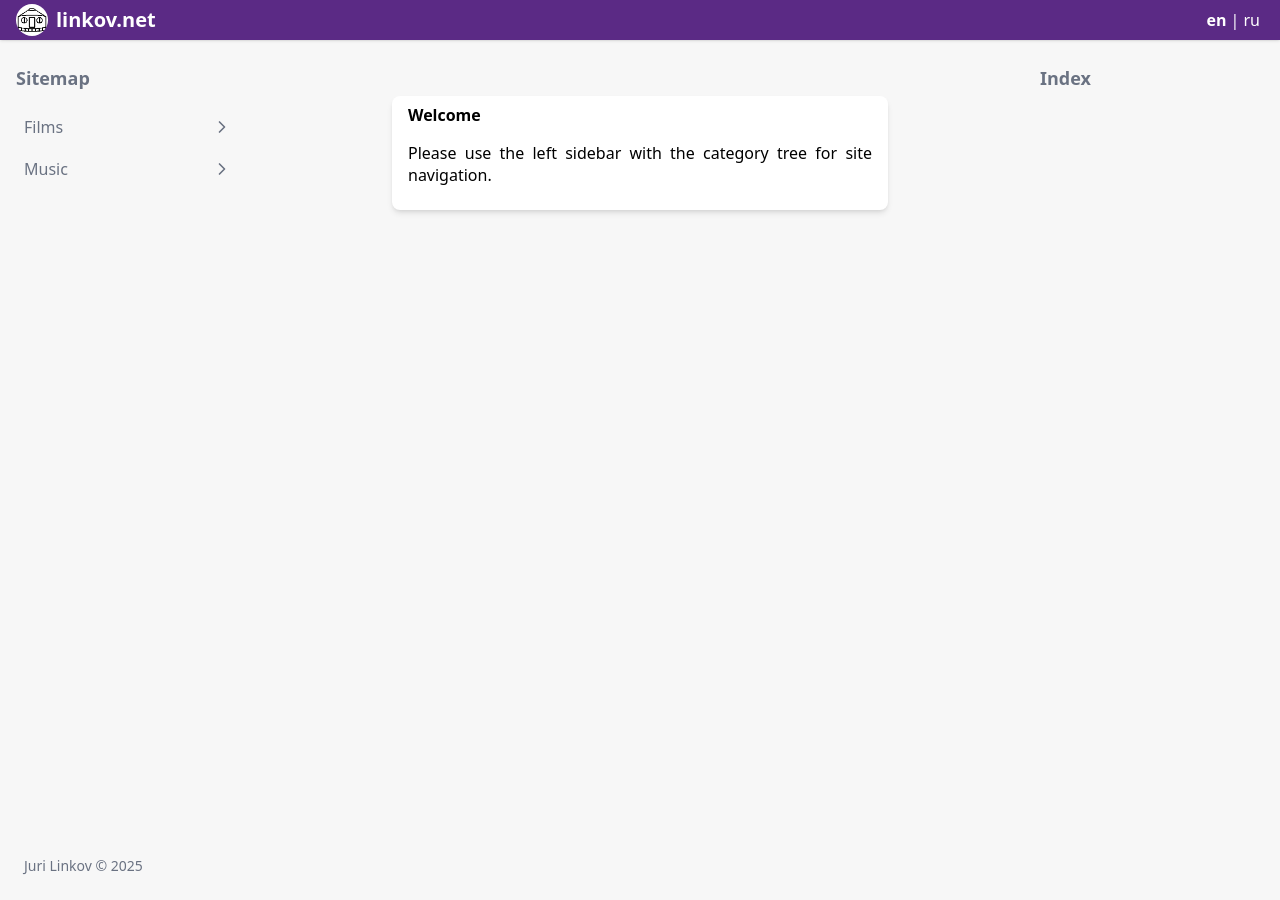
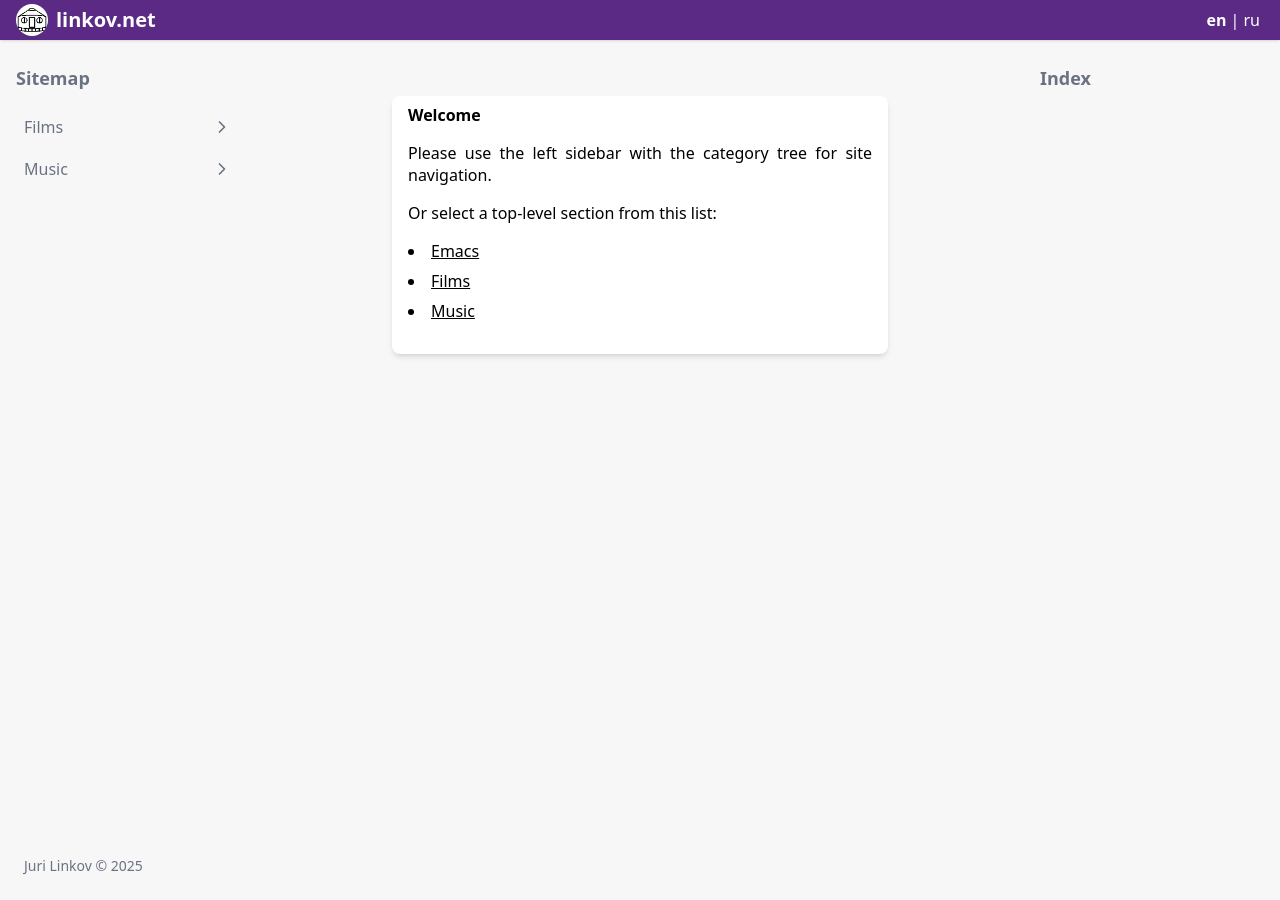
Before and after one commit to link0ff/link0ff.github.io, a Jekyll site: the page built from en/index.html, in a window 1280 px wide. Built offline with Jekyll 4.4.1, drawn with Linux system fonts in a browser that asks for light colours; nearby versions of some CDN libraries.

Commit message:
Add top-level section to index.html for case when js libs for menus are broken

```diff
--- a/en/index.html
+++ b/en/index.html
@@ -6,4 +6,12 @@ layout: category
 translations:
   ru: /ru
 ---
-<p>Please use the left sidebar with the category tree for site navigation.</p>
+<p class="mb-4">Please use the left sidebar with the category tree for site navigation.</p>
+
+<p class="mb-4">Or select a top-level section from this list:</p>
+
+<ul class="list-disc list-inside">
+  <li class="mb-2"><a class="underline" href="/en/emacs">Emacs</a></li>
+  <li class="mb-2"><a class="underline" href="/en/films">Films</a></li>
+  <li class="mb-2"><a class="underline" href="/en/music">Music</a></li>
+</ul>
--- a/files/style.css
+++ b/files/style.css
@@ -237,6 +237,9 @@
   .mr-4 {
     margin-right: calc(var(--spacing) * 4);
   }
+  .mb-2 {
+    margin-bottom: calc(var(--spacing) * 2);
+  }
   .mb-4 {
     margin-bottom: calc(var(--spacing) * 4);
   }
@@ -320,6 +323,12 @@
   }
   .resize {
     resize: both;
+  }
+  .list-inside {
+    list-style-position: inside;
+  }
+  .list-disc {
+    list-style-type: disc;
   }
   .flex-col {
     flex-direction: column;
```
Also changed, not shown: index.html (+9 -1 lines).
